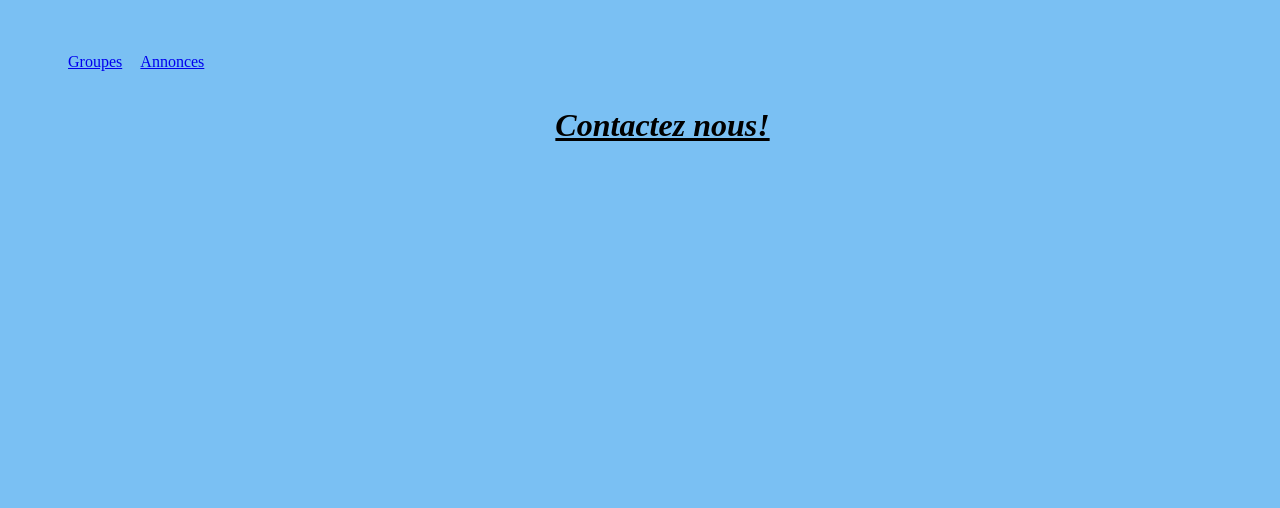
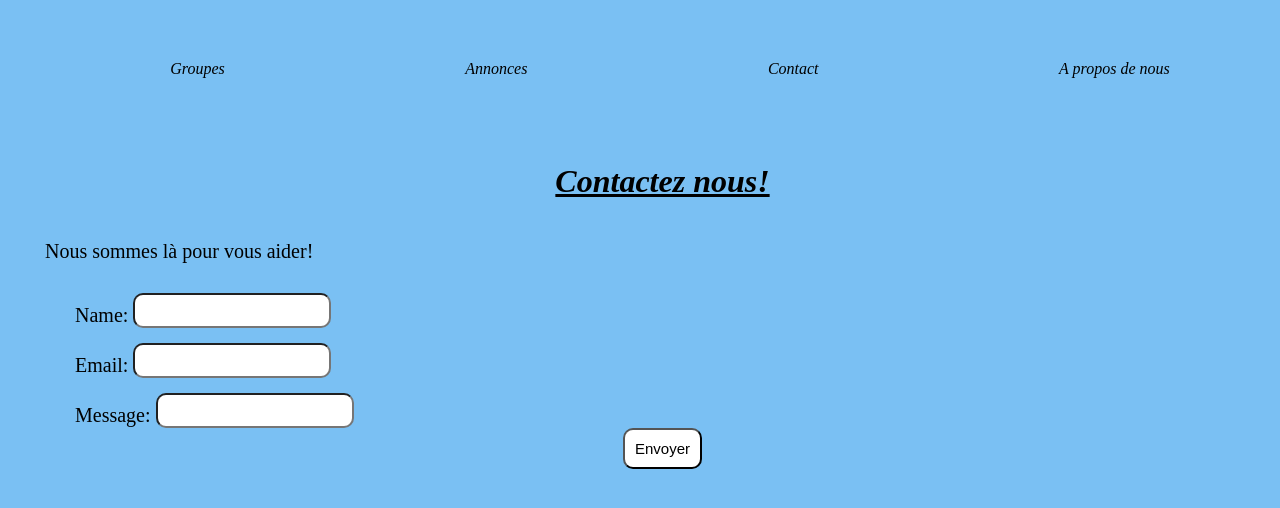
Before and after one commit to CalcagnoLoic/merchex_django, a Django app: page /contact-us in a window 1280 px wide. Shown: the top 508 px of the page. Run offline with Django 4.2, Linux system fonts and the light colour scheme.

Commit message:
add form

```diff
--- /dev/null
+++ b/merchex/listings/forms.py
@@ -0,0 +1,7 @@
+from django import forms
+
+
+class ContactUsForm(forms.Form):
+    name = forms.CharField(required=False)
+    email = forms.EmailField()
+    message = forms.CharField(max_length=1000)
--- a/merchex/listings/static/listings/styles.css
+++ b/merchex/listings/static/listings/styles.css
@@ -2,6 +2,7 @@
     background: #7ac0f3;
     padding-top:15px;
     padding-left: 15px;
+    margin: 0 auto;
 }
 
 .liste {
@@ -13,6 +14,9 @@ h1, h2 {
     text-decoration: underline;
     font-style: italic;
 }
+h1{
+    padding-bottom: 25px;
+}
 
 li {
     font-size: 20px;
@@ -21,3 +25,41 @@ li {
 p {
     font-size: 20px;
 }
+
+input {
+    border-radius: 10px;
+    background-color: white;
+}
+
+.send {
+    font-size: 15px;
+    text-align: center;
+    padding: 10px;
+    display: block;
+    margin: 0 auto;
+}
+.send:hover{
+    cursor: pointer;
+}
+
+.errorlist {
+    margin-bottom: -15px ;
+    color: #f81818;
+    list-style-type: none;
+}
+
+a {
+    color: black;
+    text-decoration: none;
+}
+a:hover{
+    color: blue;
+    transform: scale(1.5);
+}
+
+nav {
+    display: flex;
+    gap: 5px;
+    font-style: italic;
+    padding-bottom: 70px;
+}
--- a/merchex/listings/templates/listings/base.html
+++ b/merchex/listings/templates/listings/base.html
@@ -6,11 +6,14 @@
         <meta name="description" content="Site web créé à partir du framework Django">
         <title>Merchex</title>
         <link rel="stylesheet" href="{% static 'listings/styles.css' %}"/>
+        <link rel="icon" href="https://upload.wikimedia.org/wikipedia/commons/c/c3/Python-logo-notext.svg">
     </head>
     <body>
         <nav>
             <a href="{% url 'band-list' %}">Groupes</a>
             <a href="{% url 'listings-list' %}">Annonces</a>
+            <a href="{% url 'contact' %}">Contact</a>
+            <a href="{% url 'about' %}">A propos de nous</a>
         </nav>
 
         {% block content %}
--- a/merchex/listings/templates/listings/contact.html
+++ b/merchex/listings/templates/listings/contact.html
@@ -4,4 +4,12 @@
 
 <h1>Contactez nous!</h1>
 
+<p>Nous sommes là pour vous aider!</p>
+
+<form action="" method="post" novalidate>
+    {% csrf_token %}
+    {{form.as_p}}
+    <input type="submit" value="Envoyer" class="send">
+</form>
+
 {% endblock %}
--- a/merchex/listings/views.py
+++ b/merchex/listings/views.py
@@ -1,8 +1,10 @@
 from django.shortcuts import render
-from django.http import HttpResponse
-from django.shortcuts import get_object_or_404
+from django.core.mail import send_mail
+from django.shortcuts import redirect
+
 from listings.models import Band
 from listings.models import Title
+from listings.forms import ContactUsForm
 
 
 def band_list(request):
@@ -34,4 +36,25 @@ def listings_detail(request, id):
 
 
 def contact(request):
-    return render(request, 'listings/contact.html')
+    #print('La méthode de requête est : ', request.method)
+    #print('Les données POST sont : ', request.POST)
+
+    if request.method == 'POST':
+        form = ContactUsForm(request.POST)
+        if form.is_valid():
+            send_mail(
+                subject=f"Message from {form.cleaned_data['name'] or 'anonyme'} via MerchEx Contact Us form",
+                message=form.cleaned_data["message"],
+                from_email=form.cleaned_data['email'],
+                recipient_list=['admin@merchex.xyz']
+            )
+        return redirect('email_sent.html')
+    else:
+        form = ContactUsForm()
+
+    return render(request, 'listings/contact.html',
+                  {'form': form})
+
+
+def email_sent(request):
+    return render(request, 'listings/email_sent.html')
--- a/merchex/merchex/settings.py
+++ b/merchex/merchex/settings.py
@@ -1,3 +1,5 @@
+EMAIL_BACKEND = 'django.core.mail.backends.console.EmailBackend'
+
 """
 Django settings for merchex project.
 
--- a/merchex/merchex/urls.py
+++ b/merchex/merchex/urls.py
@@ -6,9 +6,10 @@ urlpatterns = [
     path('admin/', admin.site.urls),
     path('', views.band_list, name="band-list"),
     path('bands/<int:id>/', views.band_detail, name="band-detail"),
-    path('about-us/', views.about),
-    path('contact-us', views.contact),
+    path('about-us/', views.about, name="about"),
+    path('contact-us', views.contact, name="contact"),
     path('annonces', views.listings_list, name='listings-list'),
-    path('title/<int:id>/', views.listings_detail, name="listings-detail")
+    path('title/<int:id>/', views.listings_detail, name="listings-detail"),
+    path('email_sent.html', views.email_sent)
 
 ]
```
Also changed, not shown: merchex/listings/templates/listings/email_sent.html (added, +9 -0 lines), merchex/__init__.py (added), merchex/db.sqlite3 (added), merchex/listings/templates/listings/forms.py (deleted), 1 other file.
